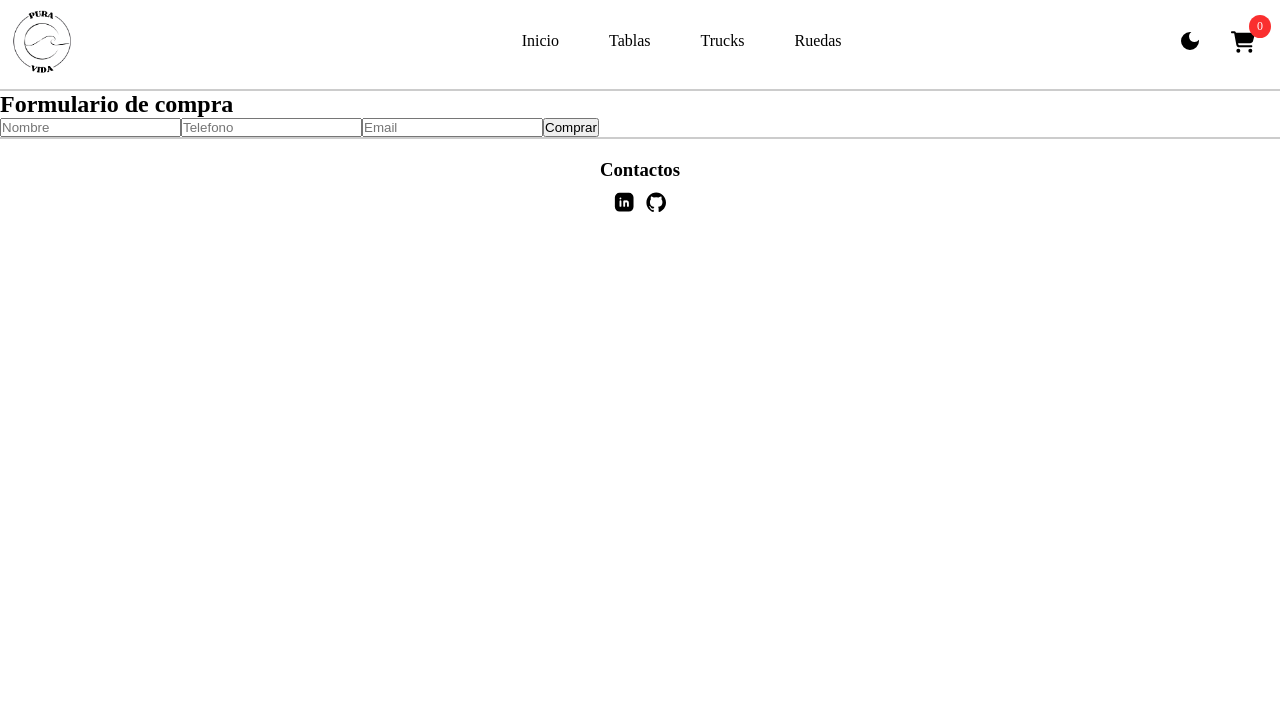
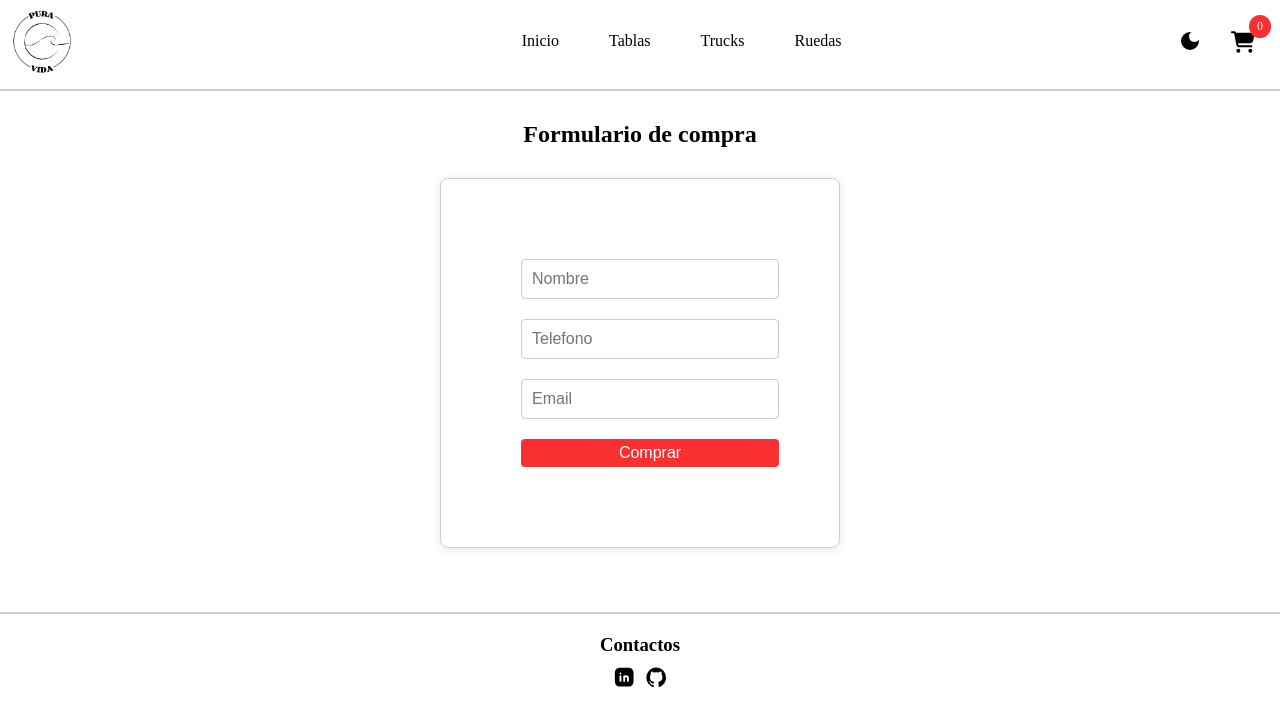
Before and after one commit to alexwelz/PuraVida-e-commerce, a React (Vite) app: page /checkout in a window 1280 px wide. Shown: the top 726 px of the page. Built offline with nearby package versions, Linux system fonts and the light colour scheme.

Commit message:
Agrego disenio formulario de compra

```diff
--- a/src/components/pages/checkout/Checkout.jsx
+++ b/src/components/pages/checkout/Checkout.jsx
@@ -1,10 +1,11 @@
 import { useContext, useState } from "react";
+import "./checkout.css";
 import { CartContext } from "../../../context/cart/CartContext";
 import { db } from "../../../firebaseConfig";
 import { addDoc, collection, updateDoc, doc } from "firebase/firestore";
 
 export const Checkout = () => {
-  const { cart, getTotalAmount } = useContext(CartContext);
+  const { cart, getTotalAmount, removeCart } = useContext(CartContext);
   const [orderTicket, setOrderTicket] = useState(null);
   const [userInfo, setUserInfo] = useState({
     name: "",
@@ -26,7 +27,10 @@ export const Checkout = () => {
     //Guardar orden en firestore
     let orderCollection = collection(db, "orders");
     const newOrder = addDoc(orderCollection, order);
-    newOrder.then((res) => setOrderTicket(res.id));
+    newOrder.then((res) => {
+      setOrderTicket(res.id);
+      removeCart();
+    });
 
     let productsCollection = collection(db, "products");
 
@@ -48,27 +52,32 @@ export const Checkout = () => {
       ) : (
         <div>
           <h2 className="titleForm">Formulario de compra</h2>
-          <form onSubmit={buy} className="orderForm">
+          <div className="container">
+            <form onSubmit={buy} className="formGroup">
               <input
                 type="text"
                 placeholder="Nombre"
                 name="name"
                 onChange={caprutreData}
+                className="formInput"
               />
               <input
                 type="text"
                 placeholder="Telefono"
                 name="phone"
                 onChange={caprutreData}
+                className="formInput"
               />
               <input
                 type="text"
                 placeholder="Email"
                 name="email"
                 onChange={caprutreData}
+                className="formInput"
               />
               <button id="buyOrder">Comprar</button>
             </form>
+          </div>
         </div>
       )}
     </div>
--- /dev/null
+++ b/src/components/pages/checkout/checkout.css
@@ -0,0 +1,48 @@
+.container {
+  max-width: 400px;
+  margin: 0 auto;
+  margin-bottom: 5%;
+  padding: 20px;
+  border: 1px solid #ccc;
+  border-radius: 8px;
+  box-shadow: 0 2px 10px rgba(0, 0, 0, 0.1);
+}
+
+.titleForm {
+  text-align: center;
+  margin: 30px 0 30px 0;
+}
+
+.formGroup {
+  margin: 50px;
+}
+
+.formInput {
+  width: 100%;
+  padding: 10px;
+  margin: 10px;
+  border: 1px solid #ccc;
+  border-radius: 4px;
+  font-size: 16px;
+}
+
+.formInput:focus {
+  border-color: #363035;
+  outline: none;
+}
+
+#buyOrder {
+  width: 100%;
+  padding: 5px;
+  margin: 10px;
+  background-color: #fa2f2f;
+  color: white;
+  border: none;
+  border-radius: 4px;
+  font-size: 16px;
+  cursor: pointer;
+}
+
+#buyOrder:hover {
+  background-color: #820606;
+}
--- a/src/components/pages/itemListContainer/itemListContainer.css
+++ b/src/components/pages/itemListContainer/itemListContainer.css
@@ -18,7 +18,6 @@
   padding: 20px;
   box-shadow: 0 2px 5px rgba(0, 0, 0, 0.5);
   text-align: center;
-  background-color: #fff;
   margin: 0 30% 0 30%;
 }
 
```
Lines whose indentation alone changed are shown as unchanged.
